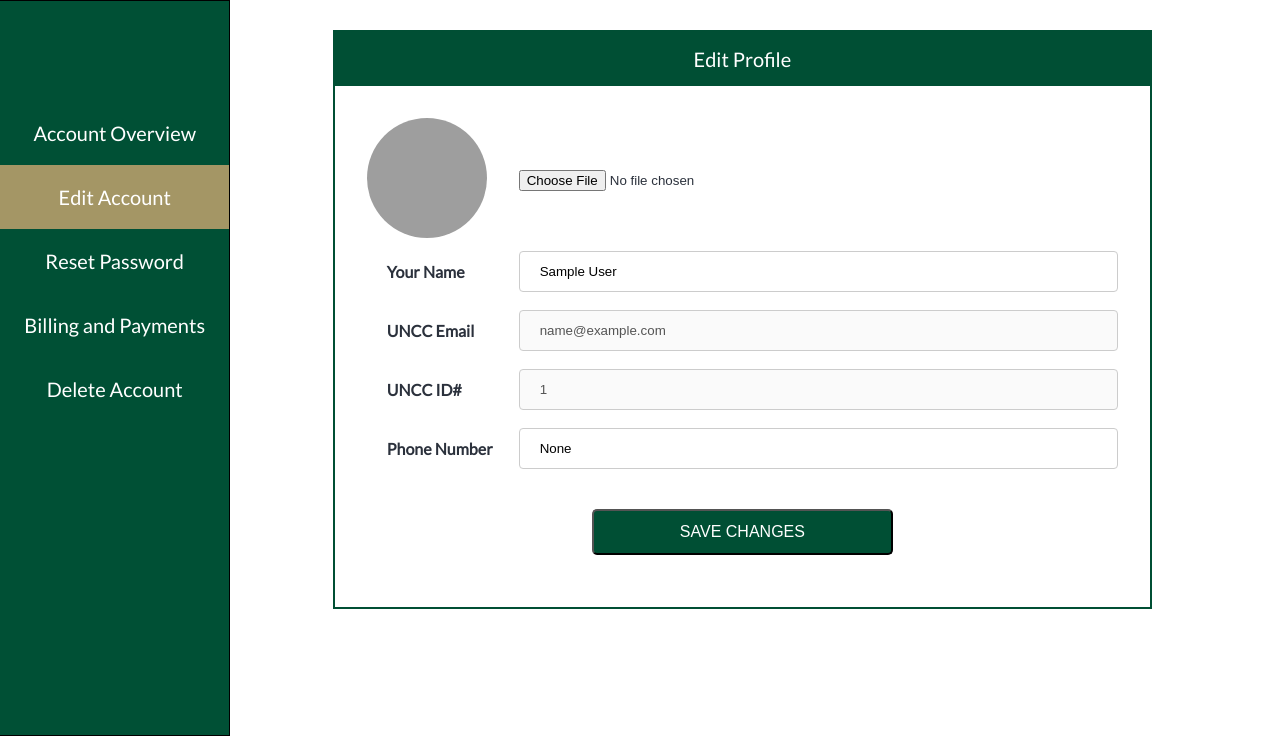
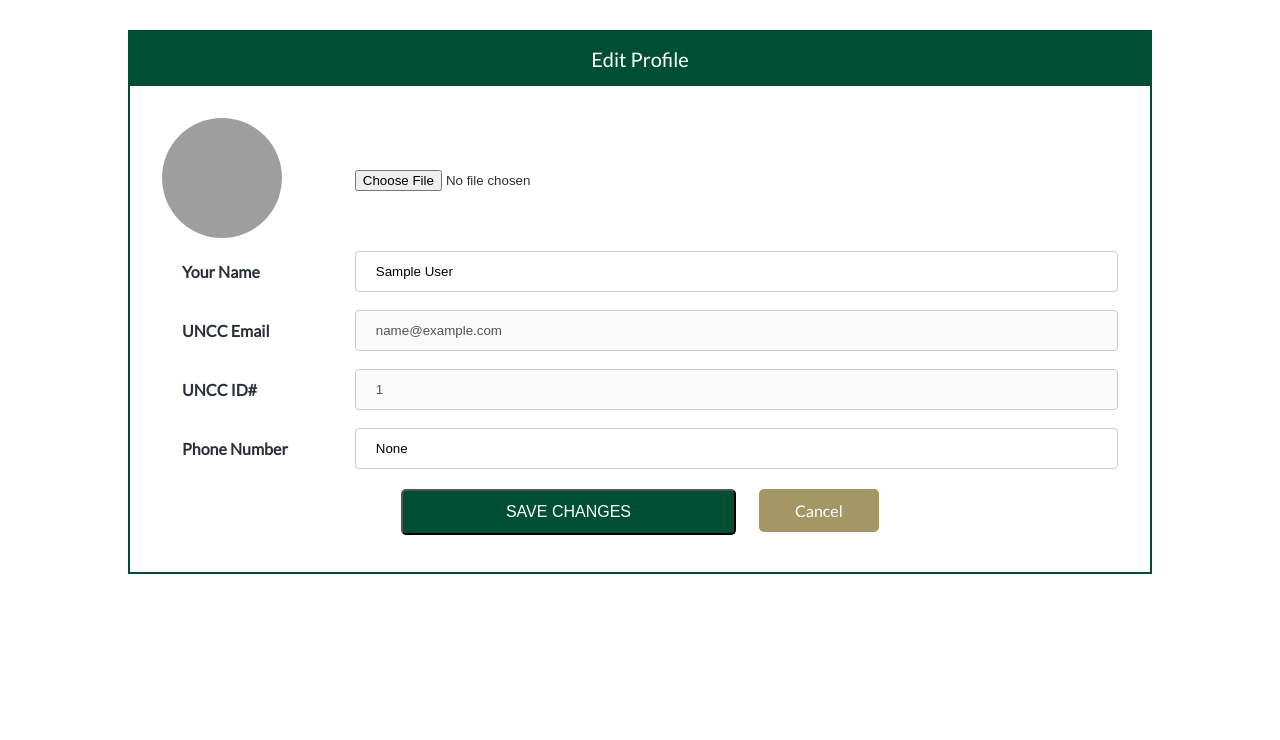
Before and after one commit to cmadajski/niner_miner, a Flask app: page /account_edit in a window 1280 px wide. Shown: the part 60-800 px from the top of the page. Run offline with Flask 2, Linux system fonts and the light colour scheme; the visitor is signed in with stand-in values (Sample User, id 1); data comes from the database, SQL or seed files in the repository; grey boxes are pictures that could not be loaded.

Commit message:
Change the styling of account page

```diff
--- a/src/static/css/account.css
+++ b/src/static/css/account.css
@@ -1,93 +1,219 @@
 body {
-    font-family: Norwester;
-    font-size: 24px;
-}
-@font-face {
-    font-family: Norwester;
-    src: url(../fonts/norwester.otf);
+    font-family: Lato;
 }
 
-/*  account styling */
-
-.account-content {
-    width: 100vw;
+@font-face {
+    font-family: Lato;
+    src: url(../fonts/Lato-Regular.ttf);
+}
+.columns-container {
     display: flex;
-    flex-wrap: wrap;
-    align-items: center;
-}
-.account-content span {
-    display: block;
-}
-.account-img {
-    border: 2px solid black;
-    border-radius: 10px;
-    background-color: #005035;
-    margin-top: 20px;
-    margin-left: 20px;
-}
-.account-img img {
-    width: 300px;
-    height: auto;
-    border-radius: 50%;
-    margin: 20px;
-    display: block;
-}
-.account-img a {
-    display: block;
-    margin: 0 auto;
-    width: fit-content;
-    padding: 20px;
-    background-color: #A49665;
-    color: black;
-    border-radius: 10px;
-    text-decoration: none;
-    transition: 250ms;
-}
-.account-img a:hover, a:focus {
-    background-color: black;
-    color: #A49665;
-    cursor: pointer;
-}
-.account-txt {
-    display: block;
-    margin-top: 20px;
-    margin-left: 20px;
-    padding: 10px;
-    background-color: #005035;
-    color: white;
-    border-radius: 10px;
-}
-.account-txt span {
-    margin-left: 10px;
-    margin-top: 10px;
-}
-.account-links a {
-    display: inline-block;
-    padding: 20px;
-    margin-top: 10px;
-    margin-left: 10px;
-    background-color: #A49665;
-    color: black;
-    border-radius: 10px;
-    text-decoration: none;
-    transition: 250ms;
-}
-.account-links a:hover, a:focus {
-    background-color: black;
-    color: #A49665;
-    cursor: pointer;
+    height: 90vh;
 }
 
-/* flash message styling */
+/*  left column styling */
 
+.left-column {
+    width: 18vw;
+    height: 92vh;
+    background-color: #005035;
+    border-top: 1px solid black;
+    border-right: 1px solid black;
+    border-bottom: 1px solid black;
+}
+.account-options {
+    width: 100%;
+    margin-top: 100px;
+    text-align: center;
+    font-size: 20px;
+    text-decoration: none;
+}
+.account-options a {
+    height: auto;
+    color: white;
+    text-decoration: none;
+    display: block;
+    padding-top: 20px;
+    padding-bottom: 20px;
+}
+.account-options a:hover, a:focus {
+    color: black;
+    background-color: #A49665;
+    font-weight: 600;
+}
+.active {
+    background-color: #A49665;
+}
+
+/* right column styling */
+
+.right-column {
+    width: 100vw;
+}
 .success {
-    background-color: rgb(3, 218, 14);
-    color: black;
+    background-color: #449742;
+    color: white;
     padding: 10px;
     margin: 10px auto;
-    width: 100%;
+    width: 80%;
     border-radius: 10px;
 }
 .success span {
     display: block;
 }
+
+/* account main block */
+.main-account{
+    display: block;
+    margin: 30px auto 30px auto;
+    border: 2px solid #004F34;
+    width: 80%;
+
+}
+
+.main-account .header-title{
+    background: #004F34;
+    padding: 15px;
+    font-size: 20px;
+    text-align: center;
+    color: white;
+}
+
+.main-account .details{
+    background: white;
+    padding: 30px;
+    font-size: 16px;
+    text-align: center;
+    color: #2B313C;
+    overflow-x:auto;
+}
+
+.details img {
+  width: 120px;
+  height: 120px;
+  object-fit: cover;
+  border-radius: 50%;
+}
+
+.details table {
+  text-align: left;
+}
+
+.details table input[type=text], input[type=email], input[type=number], input[type=password], select {
+  width: 100%;
+  padding: 12px 20px;
+  margin: 8px 0;
+  display: inline-block;
+  border: 1px solid #ccc;
+  border-radius: 4px;
+  box-sizing: border-box;
+}
+
+input[type=submit]{
+  width: 35%;
+  display:inline-block;
+  background-color: #004F34; /* Green */
+  padding: 12px 12px;
+  margin: 10px 0 5px 0;
+  font-size: 16px;
+  color: white;
+  text-align: center;
+  border-radius: 5px;
+  cursor: pointer;
+}
+
+.btn-cancel {
+  background-color: #A49665; /* Golden */
+  padding: 12px 36px;
+  margin: 10px 0 5px 0;
+  font-size: 16px;
+  color: white;
+  text-align: center;
+  border-radius: 5px;
+  height: 100%;
+  margin-left: 20px;
+  text-decoration: none;
+}
+
+.btn-cancel:hover {
+    text-color: #000;
+}
+
+.details p {
+    margin: 20px;
+    line-height: 1.5;
+}
+
+label{
+    margin: 20px;
+    line-height: 1.5;
+}
+
+@media all and (max-width:500px){
+    table{
+        width:100%;
+    }
+
+    td{
+        display:block;
+        width:100%;
+    }
+
+    tr{
+        display:block;
+        margin-top: 20px;
+    }
+
+    label{
+        line-height: 1.2;
+        margin: 0;
+
+    }
+    input[type=submit]{
+        display:block;
+        width: 100%;
+    }
+    .btn-cancel{
+        display:block;
+        width: 100%;
+        margin: 10px 10px 0 0;
+    }
+}
+
+/*Account footer buttons*/
+.footer-buttons{
+    padding-bottom: 40px;
+    text-align: center;
+}
+
+.btn-footer {
+  display:inline-block;
+  background-color: white; /* White */
+  padding: 12px 12px;
+  margin: 30px 0 20px 0;
+  font-size: 16px;
+  font-weight: 600;
+  color: #004F34;
+  text-align: center;
+  border-radius: 5px;
+  border: 2px solid #004F34;
+  padding-left: 20px;
+  padding-right: 20px;
+  height: 100%;
+  margin-right: 20px;
+  text-decoration: none;
+  text-align: center;
+}
+
+@media all and (max-width:30em){
+    .btn-footer{
+    display:block;
+    width:100%;
+    }
+}
+
+.btn-footer img{
+ height:20px;
+ margin-right: 5px;
+ padding-top: 5px;
+}
--- a/src/templates/account_edit.html
+++ b/src/templates/account_edit.html
@@ -1,17 +1,9 @@
 {% extends "navbar.html" %}
-{% block links %}/static/css/account_edit.css{% endblock %}
+{% block links %}/static/css/account.css{% endblock %}
 {% block title %}Edit Account{% endblock %}
 {% block content %}
 <div class="columns-container">
-    <div class="left-column">
-        <div class="account-options">
-            <a href="/account">Account Overview</a>
-            <a class="active" href="/account_edit">Edit Account</a>
-            <a href="/account_reset_password">Reset Password</a>
-            <a href="/billing">Billing and Payments</a>
-            <a href="/account_delete">Delete Account</a>
-        </div>
-    </div>
+
     <div class="right-column">
         <div class="main-account">
             <div class="header-title">
@@ -41,11 +33,15 @@
                         <td width="80%"><input type="text" id="phone" name="phone" placeholder="Enter your phone number" value="{{user.phone}}" required></td>
                     </tr>
                      <tr>
-                        <td colspan="2" style="text-align: center;"><input type="submit" value="SAVE CHANGES"></td>
+                        <td colspan="2" style="text-align: center;">
+                            <input type="submit" value="SAVE CHANGES">
+                            <a class="btn-cancel" href="/account"> Cancel </a>
+                        </td>
                     </tr>
                 </table>
                 </form>
             </div>
+
         </div>
     </div>
 </div>
```
Also changed, not shown: src/templates/account.html (+8 -3 lines), src/templates/account_delete.html (+6 -11 lines), src/templates/account_reset_password.html (+6 -11 lines), src/static/img/delete.png (added), src/static/img/edit.png (added), src/static/img/password.png (added).
